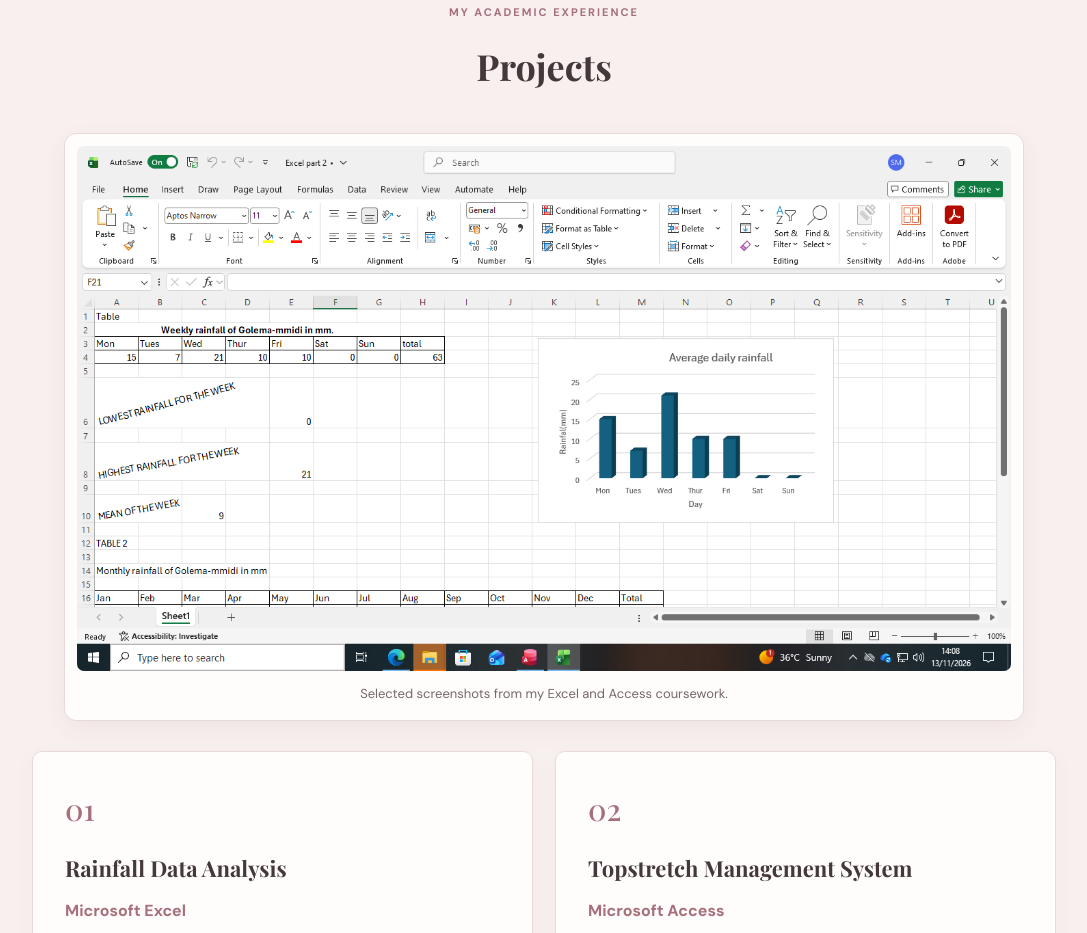
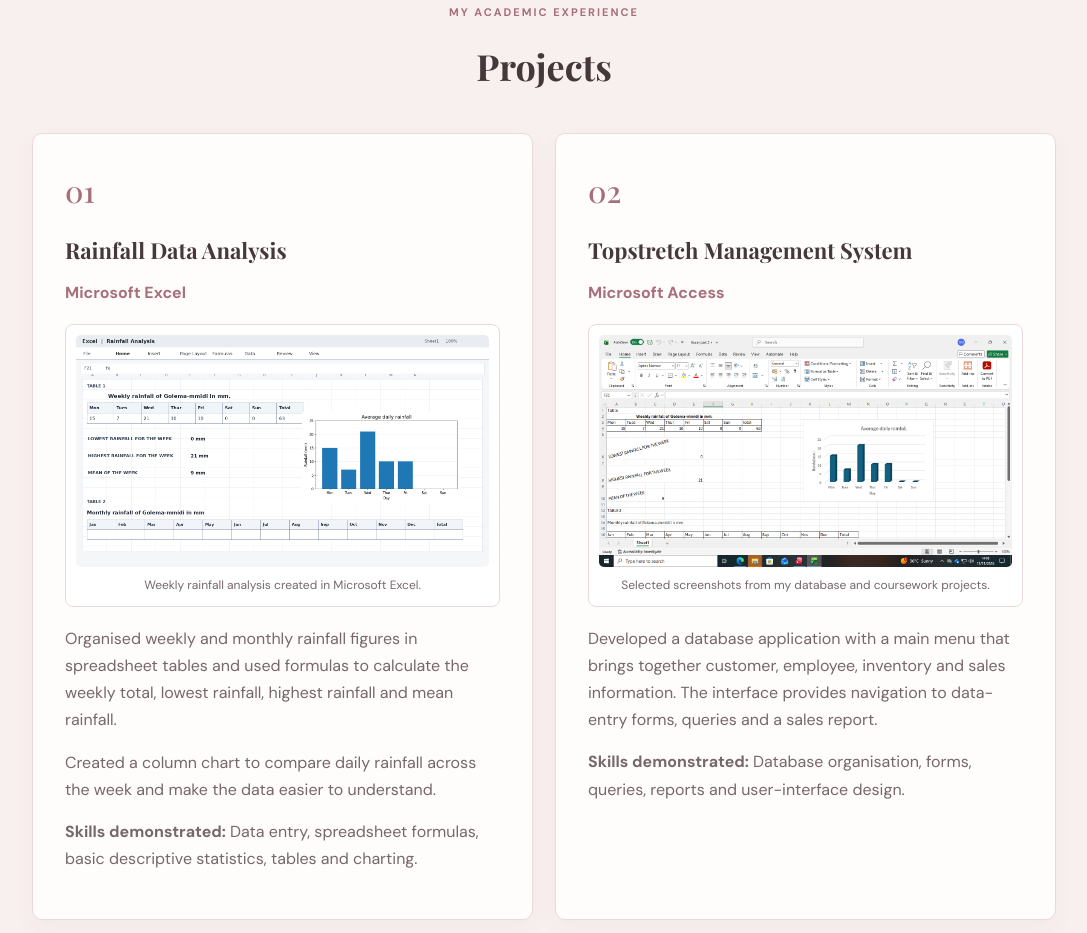
Before and after one commit to motsamaisylviasetso-tech/sylvia-motsamai-portfolio, a plain HTML site: page index.html in a window 1280 px wide. Shown: the part 3000-3933 px from the top of the page, without its empty margins (96-1183 px from the left). Drawn offline with nearby package versions, Linux system fonts and the light colour scheme.

Commit message:
Show Excel and Access project evidence in their project cards

```diff
--- a/index.html
+++ b/index.html
@@ -160,13 +160,6 @@
         <h2>Projects</h2>
     </div>
 
-    <figure class="project-gallery-preview">
-        <img src="image.png"
-             alt="Screenshots of Sylvia's Microsoft Excel rainfall analysis and Microsoft Access database coursework"
-             loading="lazy">
-        <figcaption>Selected screenshots from my Excel and Access coursework.</figcaption>
-    </figure>
-
     <div class="card-grid">
         <div class="content-card project-card">
             <span class="project-number">01</span>
@@ -195,6 +188,12 @@
             <span class="project-number">02</span>
             <h3>Topstretch Management System</h3>
             <p class="highlight">Microsoft Access</p>
+            <figure class="project-image">
+                <img src="image.png"
+                     alt="Selected coursework screenshots showing Microsoft Access database work"
+                     loading="lazy">
+                <figcaption>Selected screenshots from my database and coursework projects.</figcaption>
+            </figure>
             <p>
                 Developed a database application with a main menu that brings
                 together customer, employee, inventory and sales information.
```
